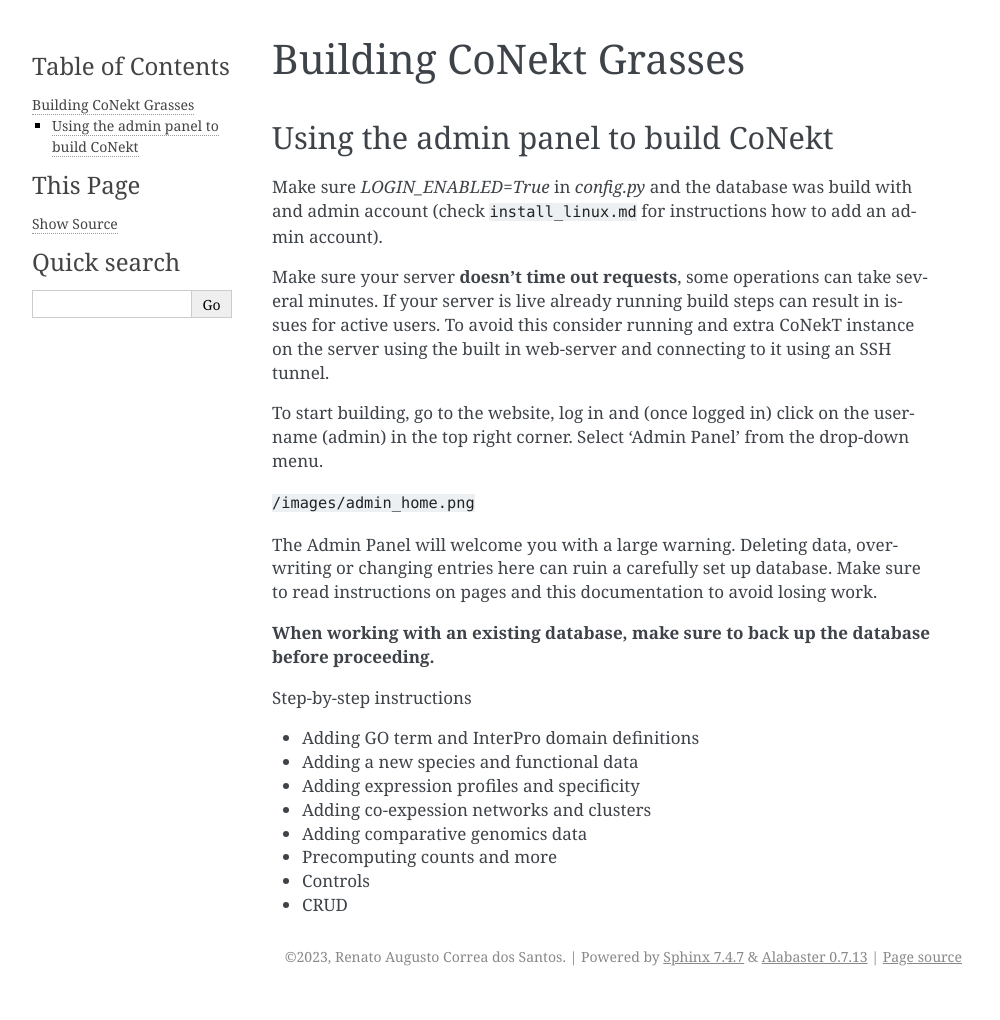
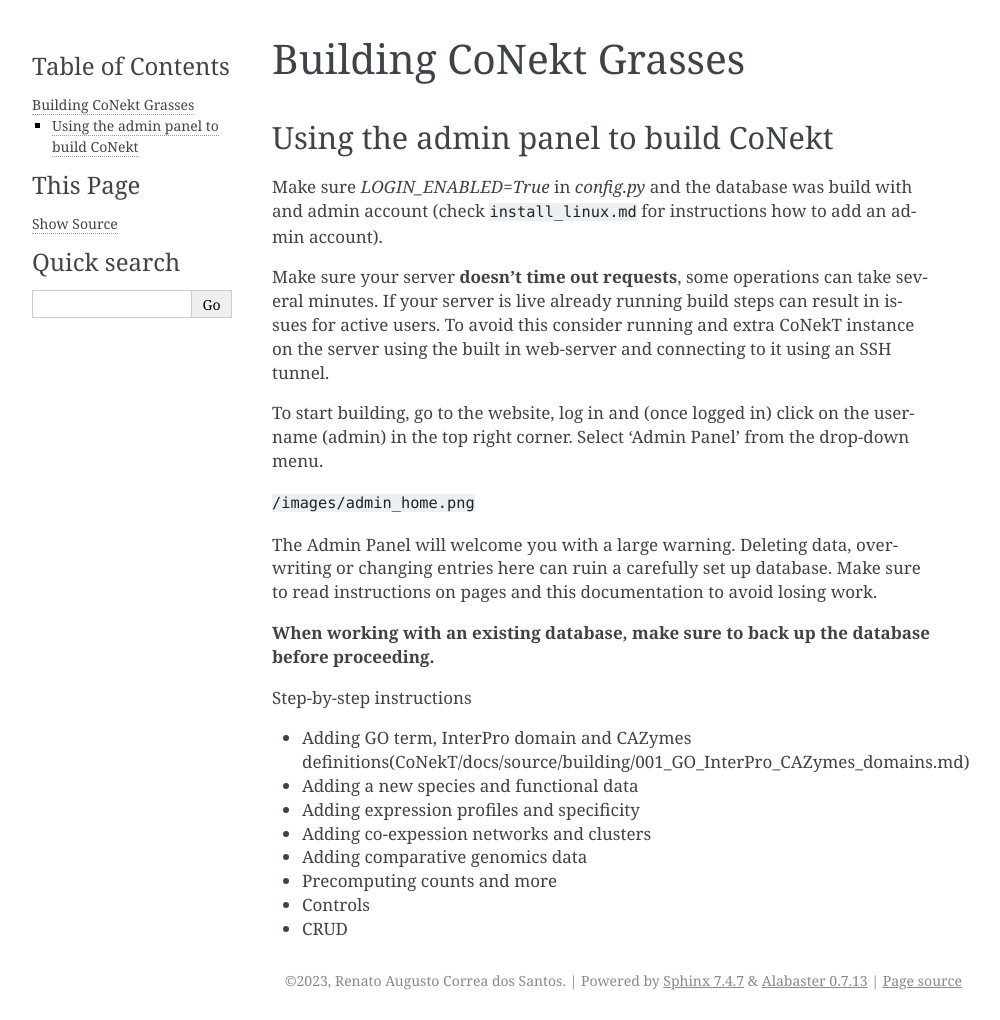
Before and after one commit to labbces/conekt_grasses, a Sphinx documentation site: the page built from CoNekT/docs/source/building_conekt.md, in a window 1280 px wide. Shown: the whole page, without its empty margins (148-1148 px from the left). Built offline with Sphinx 7.4.7, drawn with Linux system fonts in a browser that asks for light colours; before the commit the page ends 996 px from its top, so only the background shows below that.

Commit message:
Update building_conekt.md

```diff
--- a/CoNekT/docs/source/building_conekt.md
+++ b/CoNekT/docs/source/building_conekt.md
@@ -17,7 +17,7 @@ database. Make sure to read instructions on pages and this documentation to avoi
 
 Step-by-step instructions
 
-  * Adding GO term and InterPro domain definitions
+  * Adding GO term, InterPro domain and CAZymes definitions(CoNekT/docs/source/building/001_GO_InterPro_CAZymes_domains.md)
   * Adding a new species and functional data
   * Adding expression profiles and specificity
   * Adding co-expession networks and clusters
```
